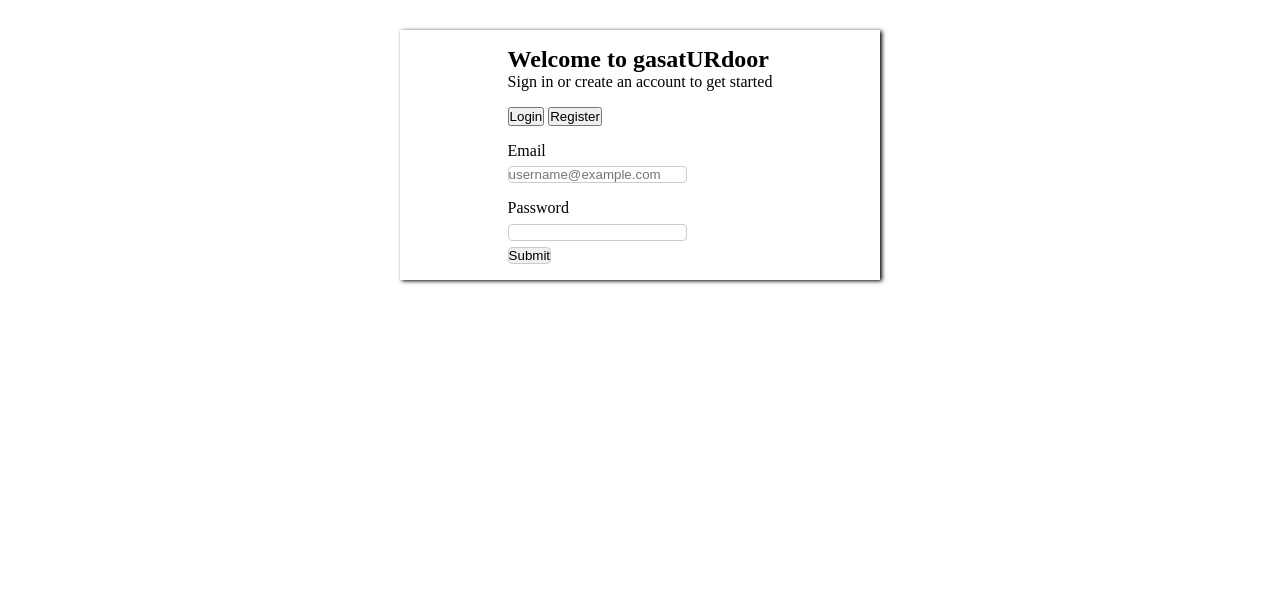
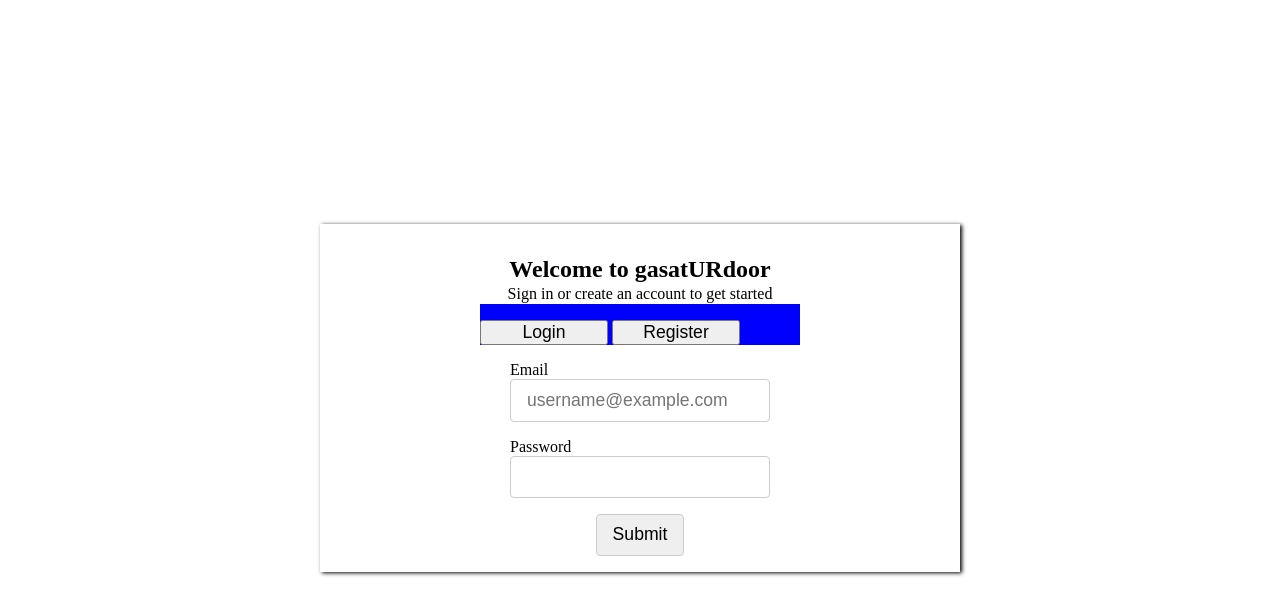
Before and after one commit to Ere-yiga/gasrefill, a plain HTML site: page index.html in a window 1280 px wide. Shown: the part 802-1416 px from the top of the page. Drawn offline with nearby package versions, Linux system fonts and the light colour scheme.

Commit message:
js functionality

```diff
--- a/css/main.css
+++ b/css/main.css
@@ -68,15 +68,22 @@ a:hover{
     border: none;
 }
 
-.form{
-    min-height: 200px;
+.registration{
+    min-height: 100vh;
     display: flex;
     align-items: center;
     justify-content: center;
+}
+
+form{
+
+    display: flex;
     padding: 1rem 0 1rem 0;
     box-shadow: 2px 0.7px 4px;
-    max-width: 30em;
-    margin: 2rem auto;
+    flex-direction: column;
+    justify-content: center;
+    align-items: center;
+    min-width: 40em;
 }
 
 .label{
@@ -84,8 +91,10 @@ a:hover{
 }
 
 input{
-    margin-top: .4rem;
-    max-height: 1.3rem;
+
+    min-height: 1.4rem;
+    font-size: 1.1rem;
+    padding: .6rem 1rem;
     border: 1px solid #ccc;
     outline: none;
     border-radius: 4px;
@@ -95,7 +104,28 @@ input:focus{
     border: 2.6px solid gold
 }
 
-@media (max-width: 768px) {
+form h2, form p{
+    margin-bottom: .1rem;
+    text-align: center;
+}
+
+form>.submit{
+    margin-top: 1rem;
+    min-width: 70%;
+    padding: 1rem 2rem;
+    margin: auto;
+    min-height: 1.4rem;
+    font-size: 1.1rem;
+}
+
+.label button{
+    min-width: 40%;
+    text-align: center;
+    min-height: 1.4rem;
+    font-size: 1.1rem;
+}
+
+/* @media (max-width: 768px) {
     .hero h1 {
         font-size: 1.8rem;
         text-align: left;
@@ -109,12 +139,6 @@ input:focus{
     .CTA-get-started {
         width: 50%;
         font-size: 1rem;
-    }
-
-    .form {
-        padding: 1rem;
-        max-width: 90%;
-        flex-direction: column;
     }
 
     form h2 {
@@ -135,4 +159,4 @@ input:focus{
         border-radius: 9px;
         max-width:100%;
     }
-}
+} */
--- a/index.html
+++ b/index.html
@@ -18,35 +18,39 @@
     </section>
 
     <section id="registration" class="registration">
-        <div class="form">
         <form action="">
+            <div class="label">
                 <h2>Welcome to gasatURdoor</h2>
                 <p>Sign in or create an account to get started</p>
+            </div>
 
-                <div class="label">
-                    <div class="buttons">
+            <div class="label" style="background-color: blue; min-width: 50%">
                 <button>Login</button> <button>Register</button><br>
-                    </div>
+                <!--  <div class="buttons">
+                    <button>Login</button> <button>Register</button><br>
+                </div> -->
             </div>
 
             <div class="label">
                 <label for="email">Email</label><br>
-                    <input type="text" placeholder="username@example.com" required><br>
+                <input type="text" placeholder="username@example.com" name="email" required><br>
             </div>
 
             <div class="label">
                 <label for="password">Password</label><br>
-                    <input type="text" required>
+                <input type="text" name="password" required>
             </div>
 
-                <input type="submit" placeholder="Submit" class="submit">
+            <div class="label">
+                <input type="submit" value="Submit" class="submit">
+            </div>
         </form>
-        </div>
     </section>
 <script src="https://unpkg.com/aos@2.3.1/dist/aos.js"></script>
 <script>
   AOS.init();
 </script>
 
+<script src="index.js"></script>
 </body>
 </html>
```
Also changed, not shown: Javascript/index.js (added). Lines whose indentation alone changed are shown as unchanged.
